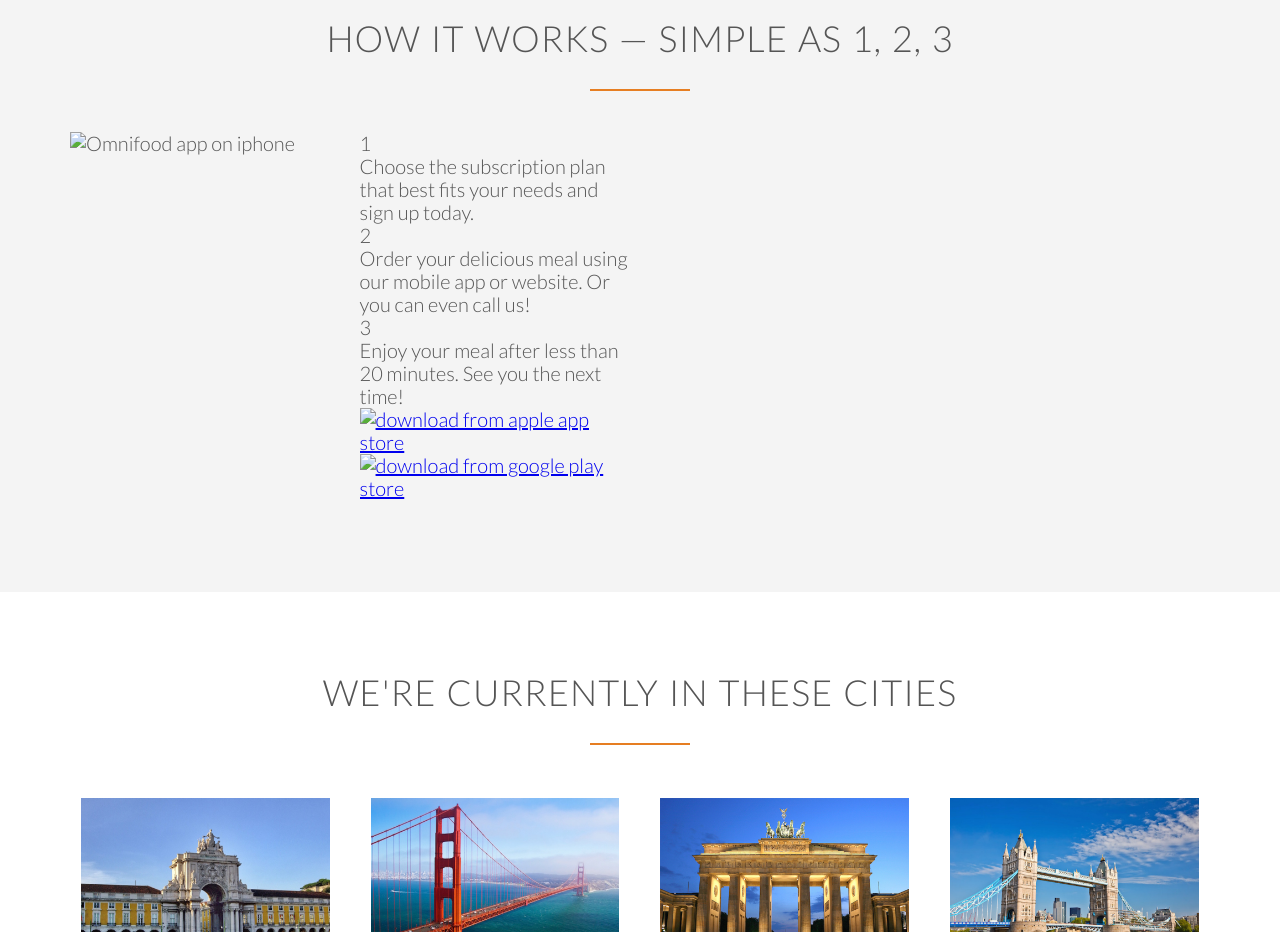
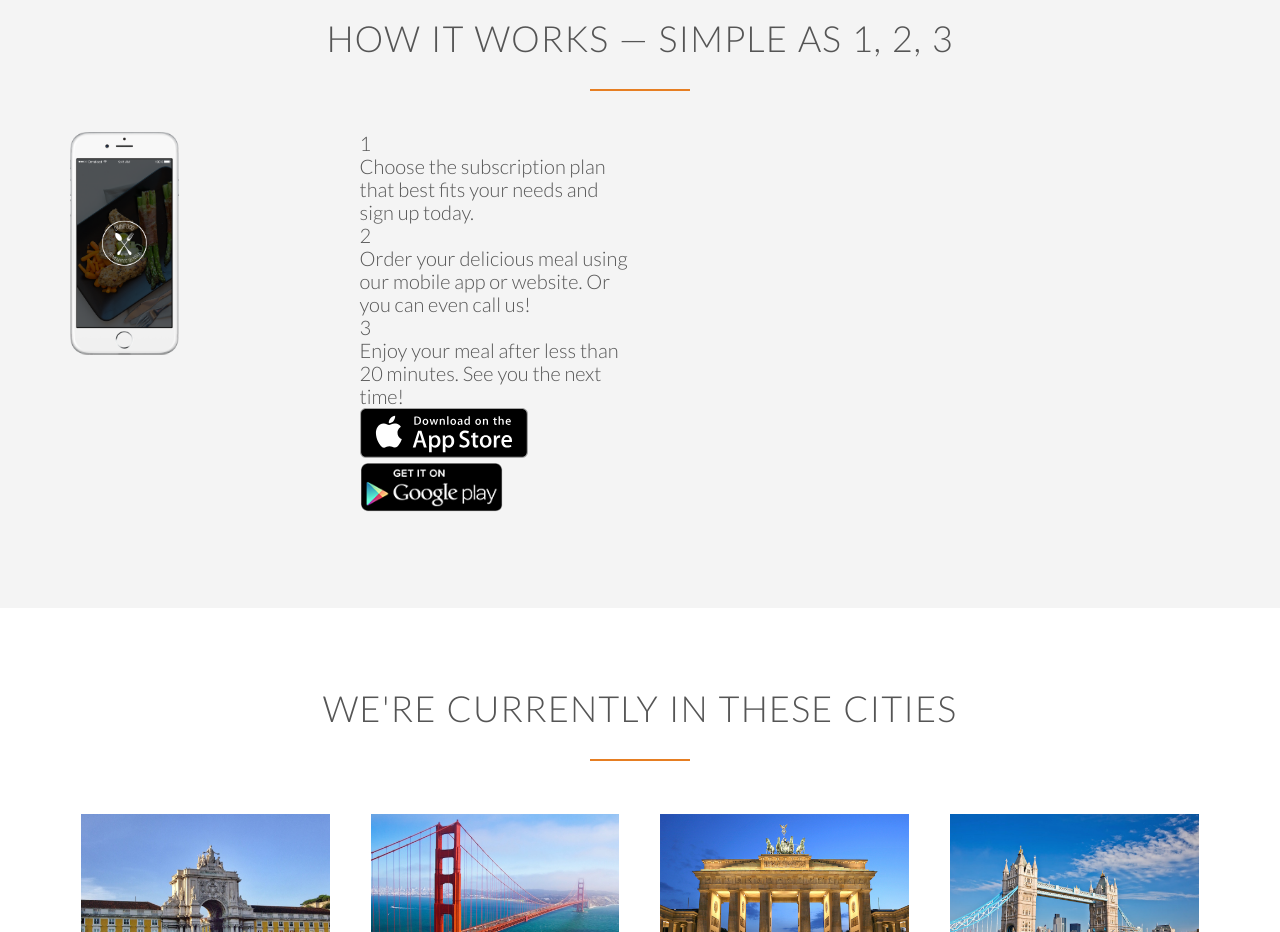
Before and after one commit to ashish-mj/Omni-Food, a plain HTML site: page index.html in a window 1280 px wide. Shown: the part 2100-3032 px from the top of the page. Drawn offline with Linux system fonts and the light colour scheme; files whose address does not match are found by name; a web font is replaced by a local one.

Commit message:
Image Path update of steps section

```diff
--- a/index.html
+++ b/index.html
@@ -135,7 +135,7 @@
         </div>
         <div class="row">
             <div class="col span-2-of-4 step-phone-box">
-                <img src="resources/img/app-iPhone.png" alt="Omnifood app on iphone" class="app-screen">
+                <img src="resources/images/app-iPhone.png" alt="Omnifood app on iphone" class="app-screen">
             </div>
             <div class="col span-2-of-4 step-content-box">
                 <div class="work-step">
@@ -151,10 +151,10 @@
                     <p>Enjoy your meal after less than 20 minutes. See you the next time!</p>
                 </div>
                 <a href="#" class="btn-app">
-                    <img class="btn-app" src="resources/img/download-app.svg" alt="download from apple app store">
+                    <img class="btn-app" src="resources/images/download-app.svg" alt="download from apple app store">
                 </a>
                 <a href="#" class="btn-app">
-                    <img class="btn-app" src="resources/img/download-app-android.png" alt="download from google play store">
+                    <img class="btn-app" src="resources/images/download-app-android.png" alt="download from google play store">
                 </a>
 
             </div>
```
